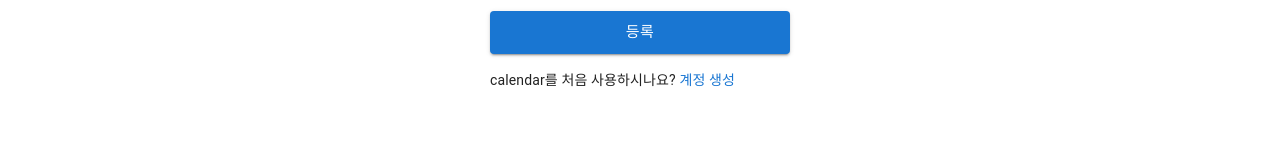
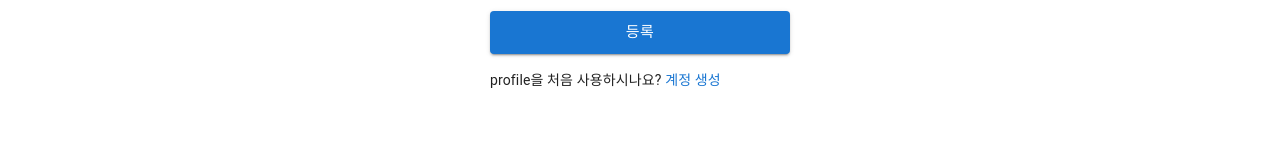
Before and after one commit to leun2/basic-auth-template, a React (Vite) app in the folder client/: page /signin in a window 1280 px wide. Both pictures are taken after typing "name@example.com" into the empty fields and a click on the button "계속". Shown: the part 501-661 px from the top of the page. Built offline with nearby package versions, Linux system fonts and the light colour scheme; no server answers.

Commit message:
refactor: change 'calendar' to 'profile' in Typography component

```diff
--- a/client/src/components/auth/SignInPasswordForm.tsx
+++ b/client/src/components/auth/SignInPasswordForm.tsx
@@ -133,7 +133,7 @@ function SignInPasswordForm({ email, onPrev }: SignInPasswordFormProps) {
 
                     {/* Login link */}
                     <Typography fontSize={14}>
-                        calendar를 처음 사용하시나요? {' '}
+                        profile을 처음 사용하시나요? {' '}
                         <Typography
                             fontSize={14}
                             component="span"
```
